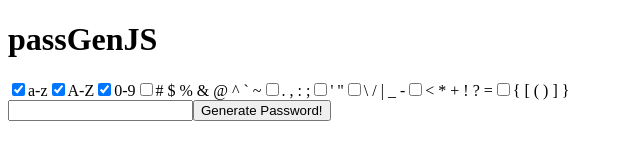
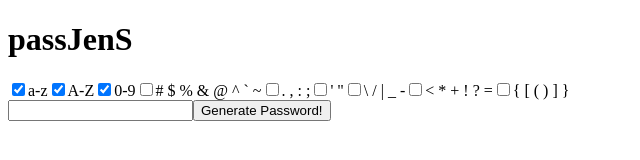
Before and after one commit to Marado-Programer/passGenJS, a plain HTML site: page index.html in a window 1280 px wide. Shown: the full height of the page, 0-640 px from the left. Drawn offline with Linux system fonts and the light colour scheme.

Commit message:
Update index.html

```diff
--- a/index.html
+++ b/index.html
@@ -11,7 +11,7 @@
 	</head>
 	<body>
 		<header>
-			<h1>passGenJS</h1>
+			<h1>passJenS</h1>
 		</header>
 		<nav>
 		</nav>
```
